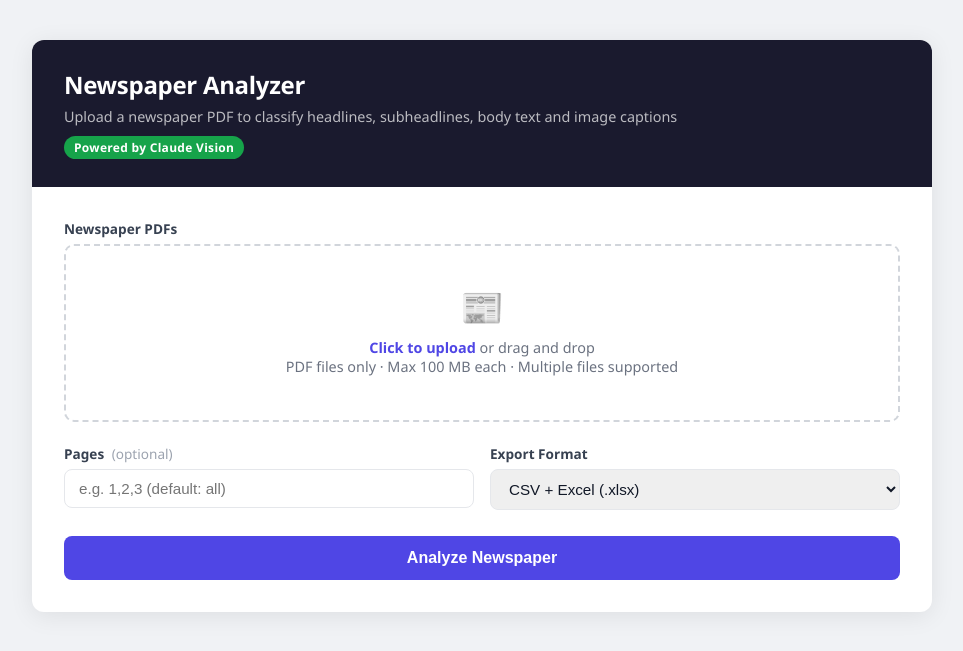
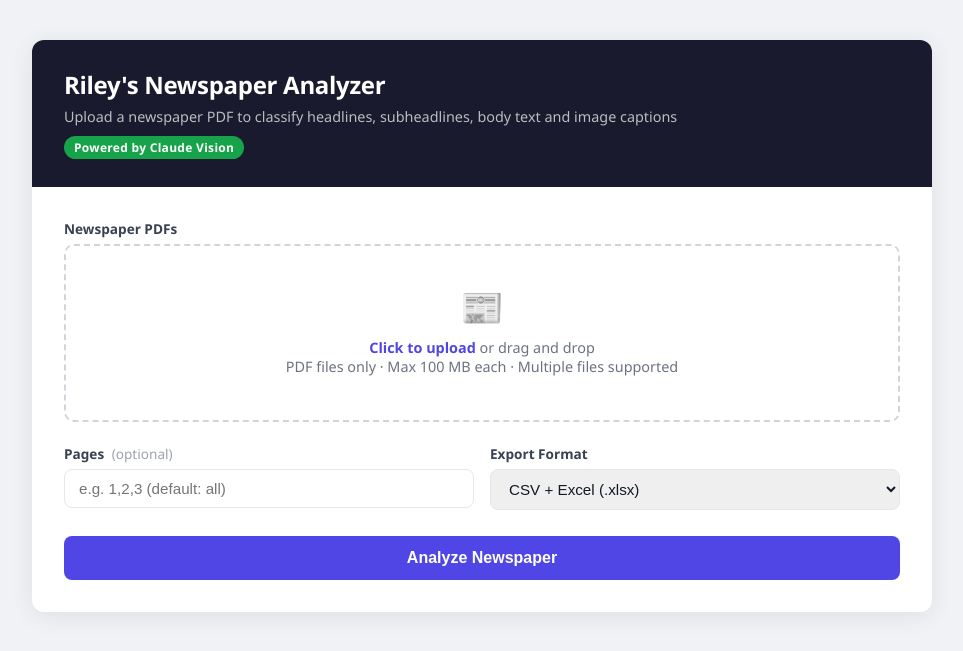
Before and after one commit to relianceenwerem/ENG6819, a Flask app: page / in a window 1280 px wide. Shown: the top 651 px of the page, without its empty margins (158-1121 px from the left). Run offline with Flask 3, Linux system fonts and the light colour scheme.

Commit message:
Update title and header for Newspaper Analyzer

```diff
--- a/templates/index.html
+++ b/templates/index.html
@@ -3,7 +3,7 @@
 <head>
   <meta charset="UTF-8" />
   <meta name="viewport" content="width=device-width, initial-scale=1.0" />
-  <title>Riley's Newspaper Analyzer</title>
+  <title>Newspaper Analyzer</title>
   <style>
     *, *::before, *::after { box-sizing: border-box; margin: 0; padding: 0; }
 
@@ -281,7 +281,7 @@
 <body>
 <div class="card">
   <div class="card-header">
-    <h1>Newspaper Analyzer</h1>
+    <h1>Riley's Newspaper Analyzer</h1>
     <p>Upload a newspaper PDF to classify headlines, subheadlines, body text and image captions</p>
     <span class="badge">Powered by Claude Vision</span>
   </div>
```
